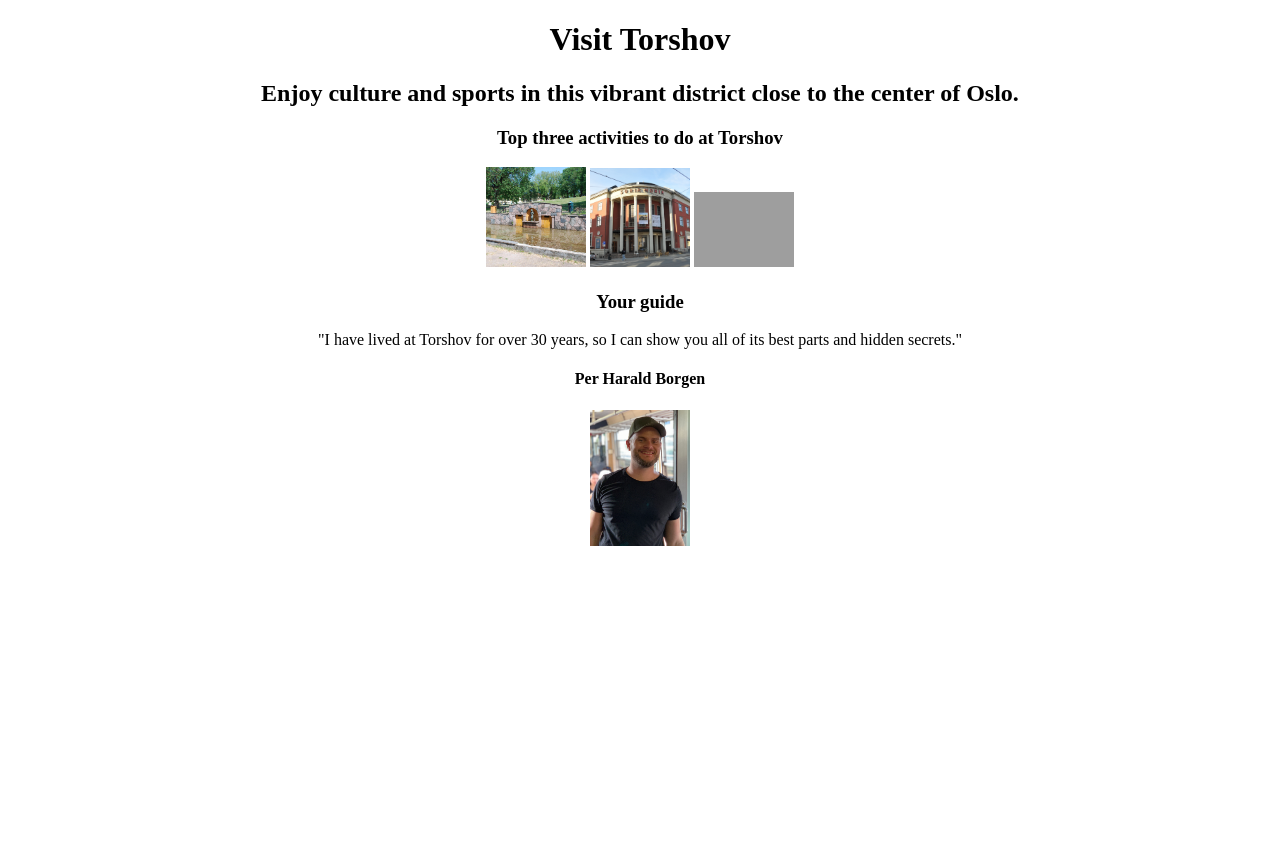
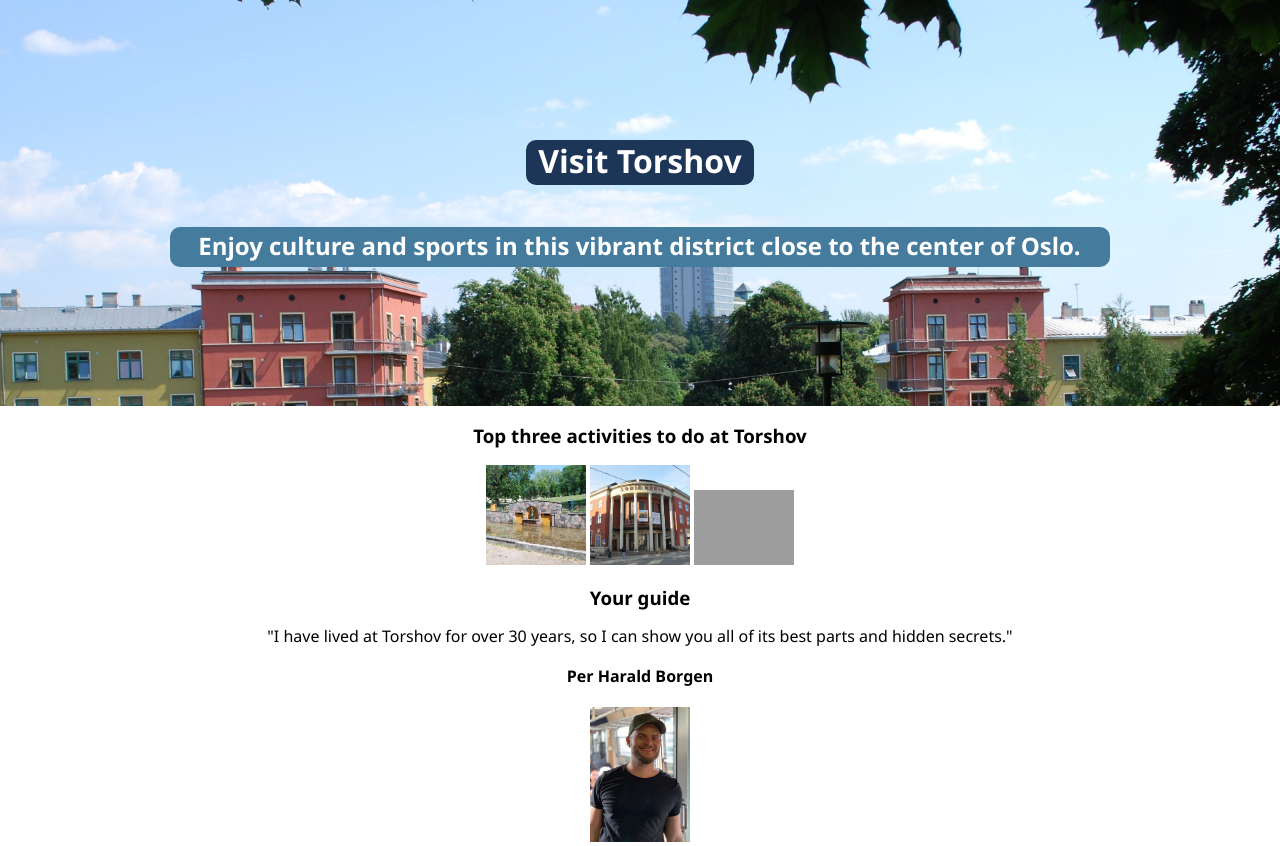
Before and after one commit to amengistuu/visit-torshov, a website built with Vite: page index.html in a window 1280 px wide. Before the commit the page ends 800 px from the top, so only its background shows below. Built offline with nearby package versions, Linux system fonts and the light colour scheme; grey boxes are pictures that could not be loaded.

Commit message:
Add styles to hero section

```diff
--- a/index.html
+++ b/index.html
@@ -6,13 +6,13 @@
     <body>
 
         <!-- HERO SECTION -->
-        <div>
+        <div id="hero">
             <h1>Visit Torshov</h1>
             <h2>Enjoy culture and sports in this vibrant district close to the center of Oslo.</h2>
         </div>
 
         <!-- ACTIVITIES SECTION -->
-        <div>
+        <div id="activities">
             <h3>Top three activities to do at Torshov</h3>
             <img src="images/park.jpg">
             <img src="images/theatre.jpg">
@@ -20,7 +20,7 @@
         </div>
 
         <!-- GUIDE SECTION -->
-        <div>
+        <div id="guide">
             <h3>Your guide</h3>
             <p>"I have lived at Torshov for over 30 years, so I can show you all of its best parts and hidden secrets."</p>
             <h4>Per Harald Borgen</h4>
--- a/styles.css
+++ b/styles.css
@@ -11,8 +11,36 @@ DARK BLUE: #1D3557
 body {
     margin: 0;
     text-align: center;
+    font-family:'Segoe UI', Tahoma, Geneva, Verdana, sans-serif;
 }
 
 img {
     width: 100px;
 }
+
+#hero {
+    background-image: url("images/torshov.jpg");
+    background-size: cover;
+    padding: 119px 154px;
+    display: flex;
+    flex-direction: column;
+    justify-content: space-between;
+    align-items: center;
+}
+
+#hero h1, #hero h2 {
+    font-weight: bold;
+    color: white;
+}
+
+#hero h1 {
+    background-color: #1d3557;
+    border-radius: 10px;
+    padding: 3px 12px 5px 12px;
+}
+
+#hero h2 {
+    background-color: #457B9D;
+    border-radius: 10px;
+    padding: 5px 29px 8px 28px;
+}
```
